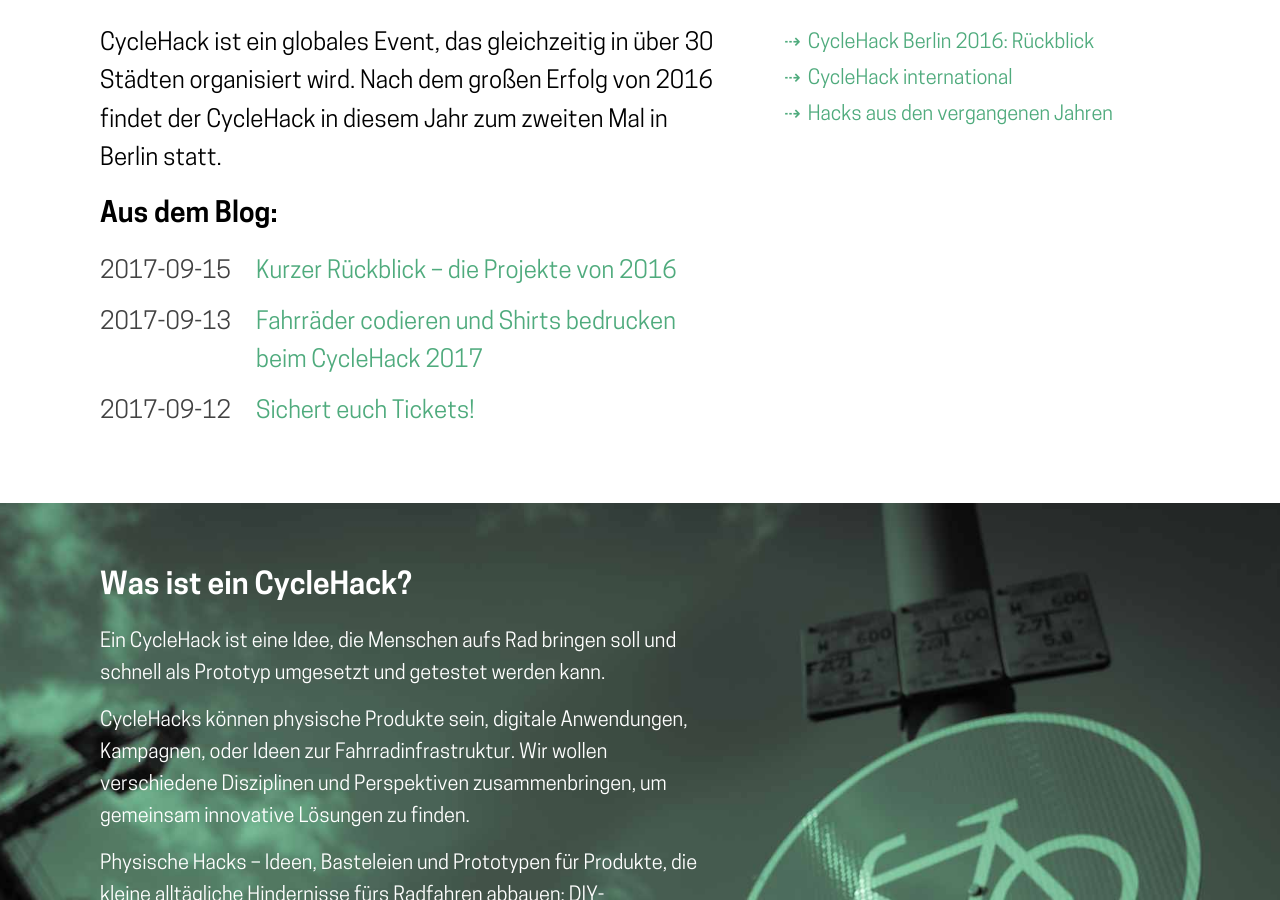
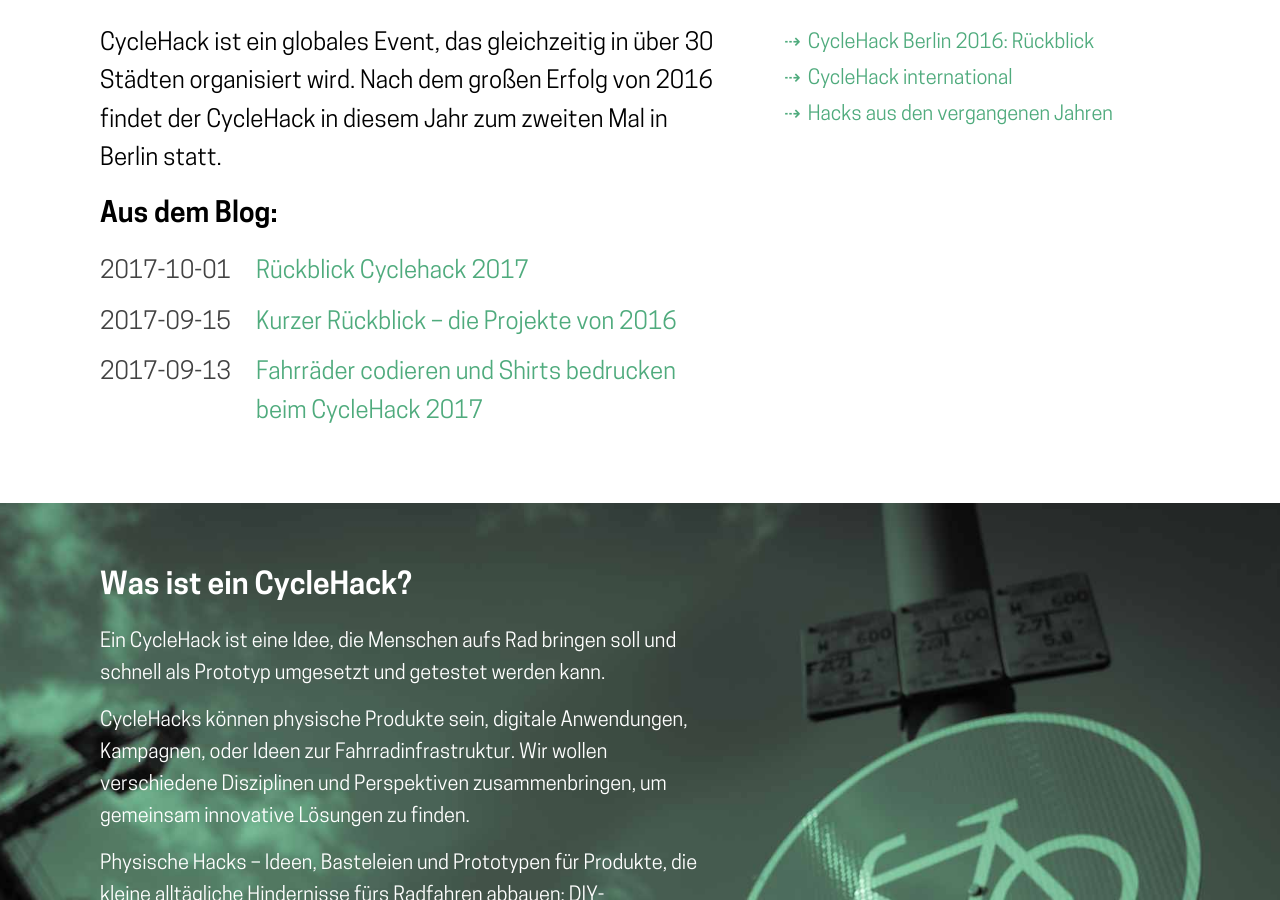
Before and after one commit to sjockers/cyclehackberlin.de, a Jekyll site: the page built from index.md, in a window 1280 px wide and 900 px high, scrolled down 1050 px. Built offline with Jekyll 4.4.1, drawn with Linux system fonts in a browser that asks for light colours.

Commit message:
Updated Ruckblick Cyclehack 2017 and 1 other file

```diff
--- a/_posts/2017-09-24-ruckblick-cyclehack-2017.markdown
+++ b/_posts/2017-10-01-ruckblick-cyclehack-2017.markdown
@@ -1,7 +1,6 @@
 ---
 title: Rückblick Cyclehack 2017
-date: 2017-09-24 14:16:00 Z
-published: false
+date: 2017-10-01 14:16:00 Z
 lead: "3 Tage Cyclehack. \n2. mal in Berlin. \n1 Ziel. \nWas ist passiert?"
 ---
 
```
Also changed, not shown: other parts of _posts/2017-10-01-ruckblick-cyclehack-2017.markdown (+3 -0 lines).
